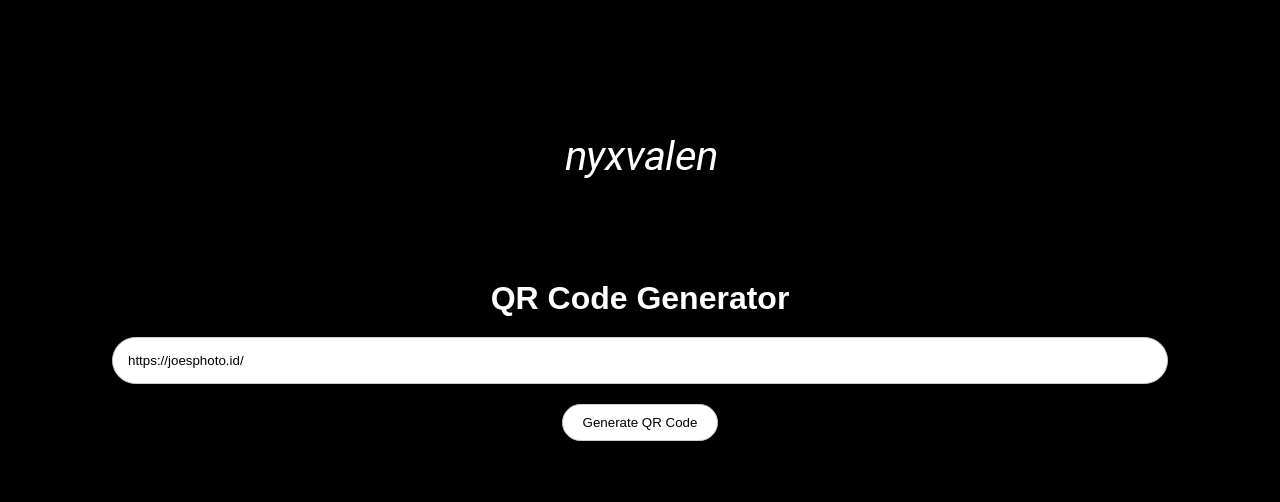
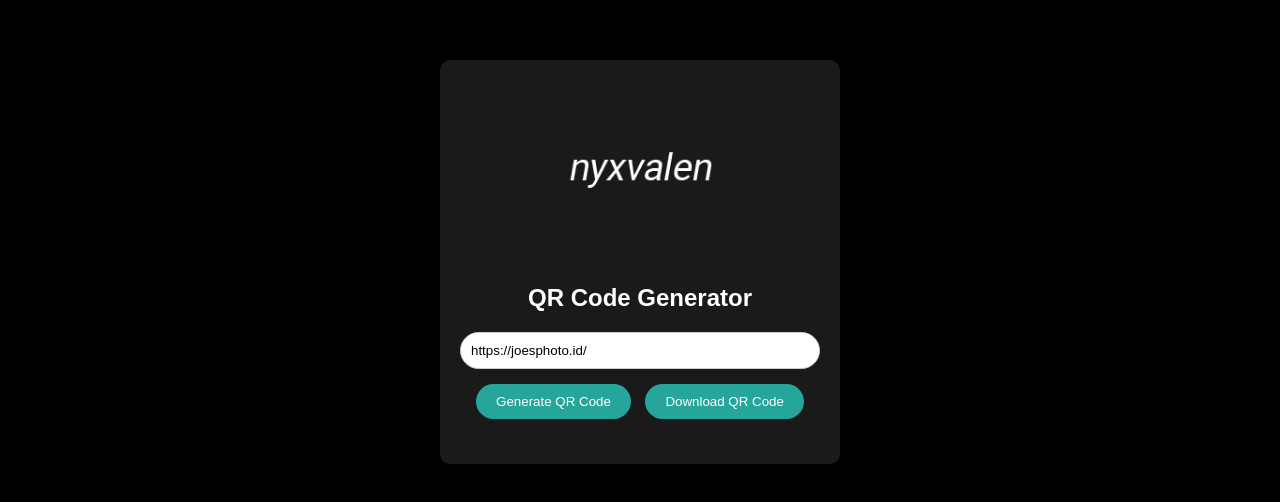
Before and after one commit to nyxvalen/QRCodGenerator, a browser extension: page index.html in a window 1280 px wide. Shown: the part 138-640 px from the top of the page. Drawn offline with Linux system fonts and the light colour scheme.

Commit message:
edit html lagi

```diff
--- a/index.html
+++ b/index.html
@@ -7,16 +7,117 @@
     <link rel="manifest" href="manifest.json" />
     <script src="https://cdnjs.cloudflare.com/ajax/libs/qrcodejs/1.0.0/qrcode.min.js"></script>
     <link rel="stylesheet" href="style.css">
+    <style>
+        body {
+            margin: 0;
+            font-family: Arial, sans-serif;
+            background-color: black; /* Background hitam */
+            display: flex;
+            flex-direction: column;
+            align-items: center;
+            justify-content: center;
+            height: 100vh;
+            color: white; /* Teks putih */
+        }
+        .container {
+            text-align: center;
+            background: rgba(255, 255, 255, 0.1);
+            padding: 20px;
+            border-radius: 10px;
+            box-shadow: 0 4px 8px rgba(0, 0, 0, 0.2);
+            width: 100%;
+            max-width: 400px;
+            box-sizing: border-box;
+        }
+        .logo {
+            margin-bottom: 20px;
+        }
+        .logo img {
+            max-width: 50%;
+            height: auto;
+        }
+        h2 {
+            margin-bottom: 20px;
+        }
+        input {
+            padding: 10px;
+            width: calc(100% - 22px);
+            border: 1px solid #ccc;
+            border-radius: 24px; /* Sudut dibulatkan */
+            margin-bottom: 10px;
+            background-color: white; /* Background input putih */
+            color: black; /* Teks input hitam */
+        }
+        button {
+            padding: 10px 20px;
+            border: none;
+            border-radius: 24px; /* Sudut dibulatkan */
+            background-color: #26A69A;
+            color: white;
+            cursor: pointer;
+            margin: 5px;
+        }
+        button:hover {
+            background-color: #00897B;
+        }
+        #qrcode {
+            margin-top: 20px;
+        }
+    </style>
 </head>
 <body>
-    <div class="logo">
-        <img src="logo.png" alt="Logo QR Code Generator">
+    <div class="container">
+        <div class="logo">
+            <img src="logo.png" alt="Logo QR Code Generator">
+        </div>
+        <h2>QR Code Generator</h2>
+        <input type="text" id="textInput" placeholder="Masukkan link atau teks" value="https://joesphoto.id/">
+        <button onclick="generateQR()">Generate QR Code</button>
+        <button onclick="downloadQR()">Download QR Code</button>
+        <br>
+        <div id="qrcode"></div>
     </div>
-    <h1>QR Code Generator</h1>
-    <input type="text" id="textInput" placeholder="Masukkan link atau teks" value="https://joesphoto.id/">
-    <button onclick="generateQR()">Generate QR Code</button>
-    <div id="qrcode"></div>
 
-    <script src="script.js"></script>
+    <script>
+        var qr;
+        function generateQR() {
+            var text = document.getElementById("textInput").value;
+            if (!text) {
+                alert("Harap masukkan teks atau URL!");
+                return;
+            }
+            document.getElementById("qrcode").innerHTML = ""; // Reset QR code
+            qr = new QRCode(document.getElementById("qrcode"), {
+                text: text,
+                width: 300,
+                height: 300,
+                correctLevel: QRCode.CorrectLevel.H
+            });
+        }
+
+        function downloadQR() {
+            var qrCanvas = document.querySelector("#qrcode canvas");
+            if (!qrCanvas) {
+                alert("Harap generate QR Code terlebih dahulu!");
+                return;
+            }
+            var link = document.createElement("a");
+            link.href = qrCanvas.toDataURL("image/png").replace("image/png", "image/octet-stream");
+            link.download = "qrcode_hd.png";
+            link.click();
+        }
+    </script>
+
+    <script>
+        if ('serviceWorker' in navigator) {
+            window.addEventListener('load', function() {
+                navigator.serviceWorker.register('service-worker.js').then(function(registration) {
+                    console.log('Service Worker registered with scope:', registration.scope);
+                }, function(err) {
+                    console.log('Service Worker registration failed:', err);
+                });
+            });
+        }
+    </script>
 </body>
 </html>
```
